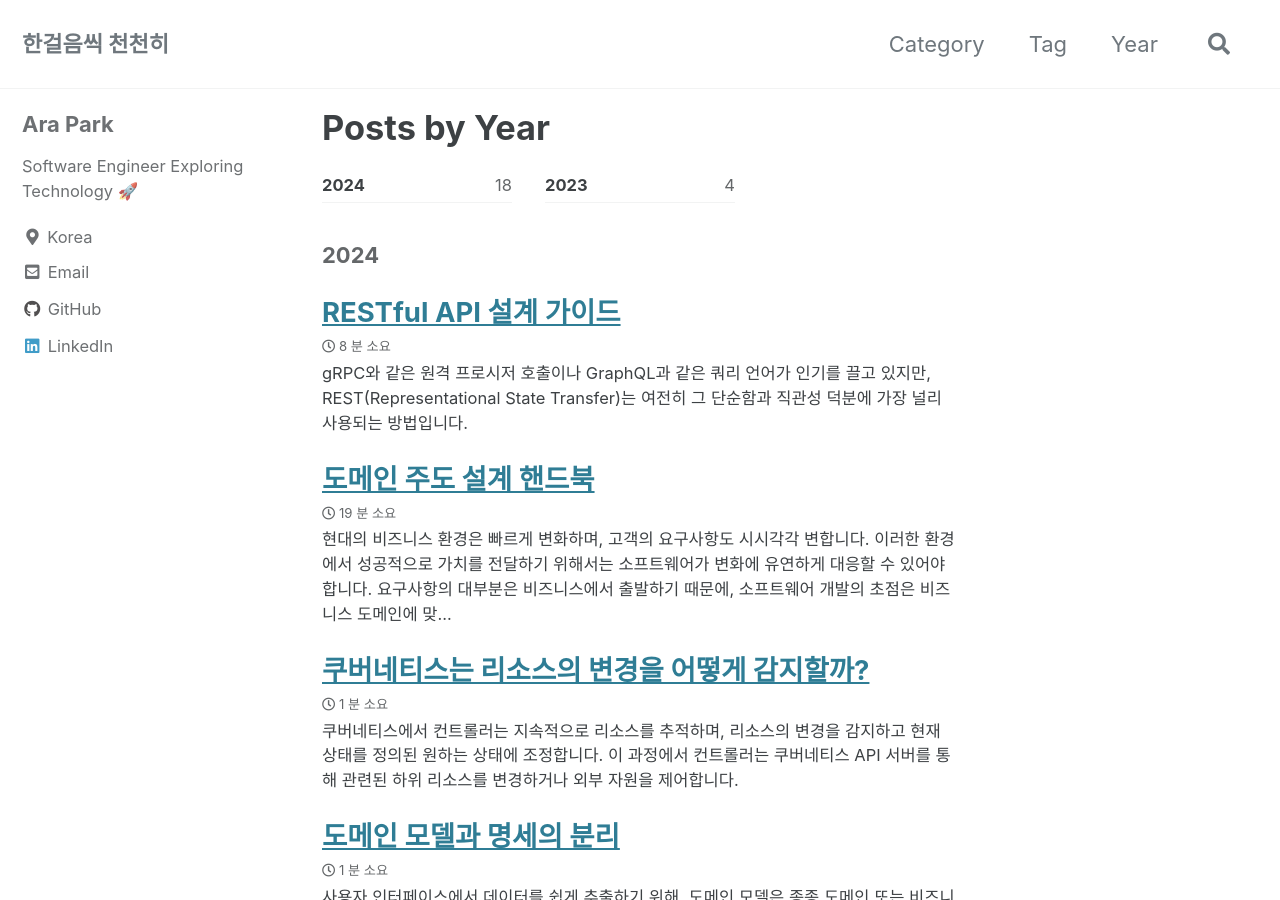
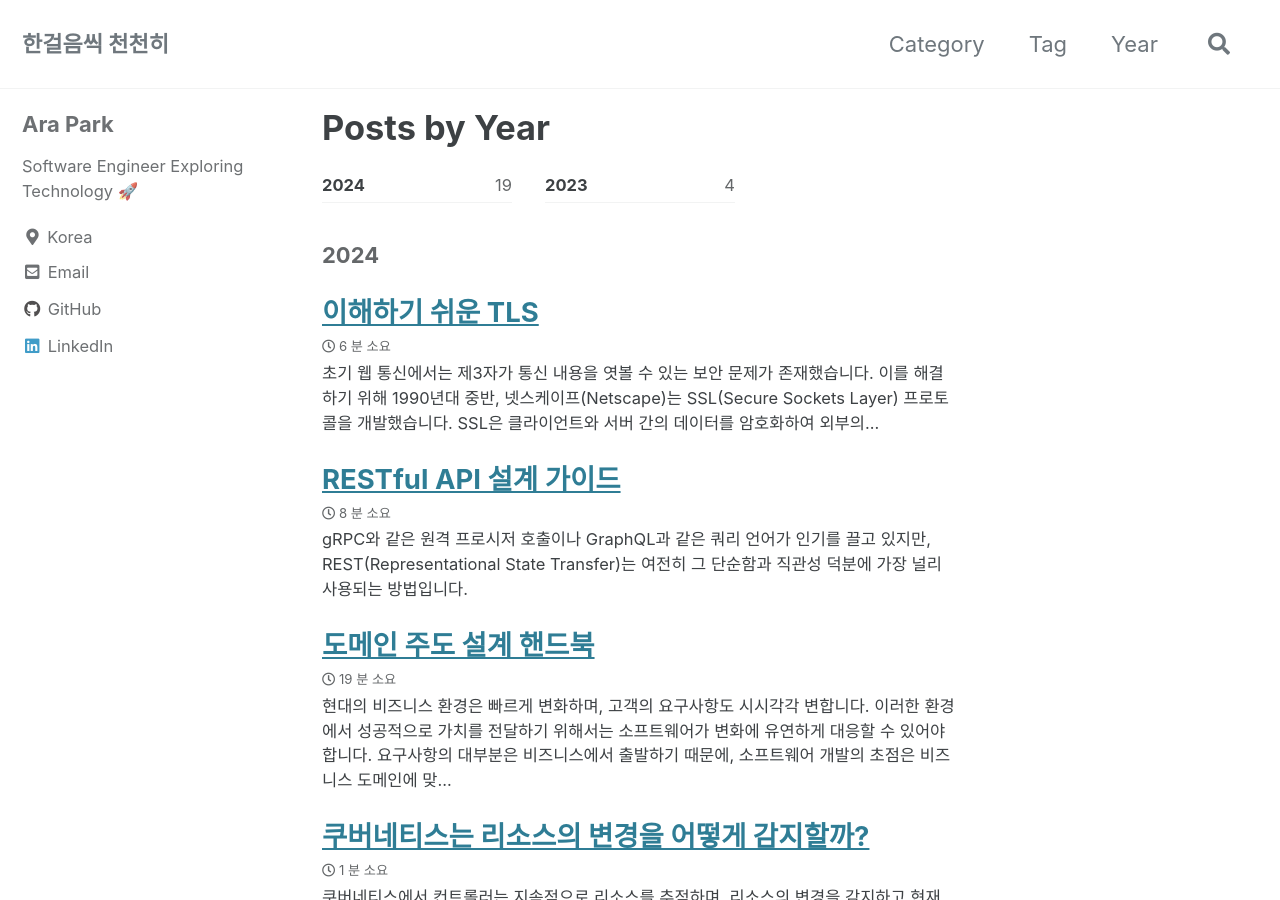
Before and after one commit to siyul-park/siyul-park.github.io, a Jekyll site: the page built from _pages/year-archive.md, in a window 1280 px wide and 900 px high. Built offline with Jekyll 4.4.1, drawn with Linux system fonts in a browser that asks for light colours; cached includes are drawn as plain includes; part of the change alters nothing that is shown.

Commit message:
docs: understanding-tls

````diff
--- /dev/null
+++ b/_posts/2024-09-18-understanding-tls.md
@@ -0,0 +1,172 @@
+---
+title: "이해하기 쉬운 TLS"
+date: 2024-09-18 12:00:00 +0900
+categories: "network"
+tags: ["network", "http"]
+---
+
+초기 웹 통신에서는 제3자가 통신 내용을 엿볼 수 있는 보안 문제가 존재했습니다. 이를 해결하기 위해 1990년대 중반, 넷스케이프(Netscape)는 **SSL**(Secure Sockets Layer) 프로토콜을 개발했습니다. SSL은 클라이언트와 서버 간의 데이터를 암호화하여 외부의 엿보기를 방지하며, **데이터 암호화**, **무결성 검증**, **양측의 신원 인증**을 통해 보안을 강화했습니다. 이로 인해 인터넷 뱅킹과 전자상거래에서 안전한 데이터 전송이 가능해졌습니다.
+
+하지만 시간이 지남에 따라 **SSL**의 보안 취약점이 드러났습니다. 이를 해결하기 위해 1999년에 **Tim Dierks**와 **Christopher Allen**은 **SSL 3.0**의 후속으로 **TLS**(Transport Layer Security) 1.0을 개발했습니다. **TLS**는 SSL의 후계자로서 더 강력한 보안 기능을 제공하며, SSL의 취약점을 보완하도록 설계되었습니다. 오늘날 **TLS**는 SSL과 호환되며 대부분의 현대 시스템에서 널리 사용되고 있습니다.
+
+**TLS**는 두 가지 주요 단계로 구성됩니다. 첫 번째는 **핸드셰이크(Handshake)** 단계로, 클라이언트와 서버가 **프로토콜 버전**과 **암호화 키**를 교환하고, 서로의 신원을 확인합니다. 두 번째는 **암호화된 데이터 전송** 단계로, 애플리케이션 데이터가 암호화되어 안전하게 통신이 이루어집니다.
+
+## 핸드셰이크 (Handshake)
+
+TLS 핸드셰이크는 클라이언트와 서버 간에 안전한 통신을 설정하기 위한 과정으로, 세션의 암호화 매개변수를 설정하고 TLS 레코드 계층을 통해 안전한 연결을 수립하는 역할을 합니다.
+
+```
+Client                                               Server
+
+ClientHello                  -------->
+                                              ServerHello
+                                             Certificate*
+                                       ServerKeyExchange*
+                                      CertificateRequest*
+                           <--------      ServerHelloDone
+Certificate*
+ClientKeyExchange
+CertificateVerify*
+[ChangeCipherSpec]
+Finished                     -------->
+                                       [ChangeCipherSpec]
+                           <--------             Finished
+Application Data             <------->     Application Data
+```
+
+### ClientHello
+
+TLS 핸드셰이크는 클라이언트가 `ClientHello` 메시지를 서버에 전송하면서 시작됩니다. 이 메시지에는 다음 정보가 포함됩니다:
+
+- **TLS 프로토콜 버전**: 클라이언트가 지원하는 TLS 버전. 예를 들어, TLS 1.2 또는 TLS 1.3.
+- **암호화 스위트**: 클라이언트가 지원하는 암호화 알고리즘의 목록. 예를 들어, `ECDHE-RSA-AES256-GCM-SHA384`.
+- **압축 방법**: 데이터 압축 방식을 명시. TLS 1.3에서는 압축이 비활성화됨.
+- **랜덤 값**: 클라이언트가 생성한 임의 데이터로, 핸드셰이크의 보안성을 높이는 데 사용됩니다.
+
+암호화 스위트의 조합은 세션의 보안성을 결정하는 중요한 요소입니다. 다음은 자주 사용되는 알고리즘의 설명입니다:
+
+- **ECDHE (Elliptic Curve Diffie-Hellman Ephemeral)**: 대칭 키를 안전하게 교환하는 알고리즘으로, 각 세션에서 새로운 키를 생성해 보안을 강화합니다.
+- **RSA**: 인증서 서명과 키 교환에 사용되는 비대칭 암호화 알고리즘.
+- **AES_256_GCM**: 256비트 키를 사용하는 대칭 암호화 알고리즘으로, GCM 모드를 통해 데이터의 기밀성을 보장합니다.
+- **SHA384**: 메시지 무결성을 확인하기 위한 해시 함수.
+
+특히 **ECDHE (Elliptic Curve Diffie-Hellman Ephemeral)** 알고리즘은 **Diffie-Hellman** 알고리즘을 기반으로 타원 곡선 암호를 적용하여 매 세션마다 새로운 키를 생성하고 보안을 강화합니다. 이 방식은 비밀 정보를 직접 공유하지 않고도 동일한 공유 비밀 키를 생성할 수 있도록 합니다.
+
+- **공개 파라미터 설정**: 클라이언트와 서버는 공개적으로 사용할 타원 곡선을 선택합니다. 이 곡선의 방정식은 공개되지만, 곡선 자체는 안전하게 선택되어야 합니다.
+- **비밀 키 생성**: 클라이언트와 서버는 각각 개인 비밀 키를 생성합니다. 이 비밀 키는 각자만 알고 있는 값입니다.
+- **공개 키 생성 및 전송**: 클라이언트와 서버는 각자의 개인 비밀 키를 기반으로 공개 키를 생성하고, 이를 상대방에게 전송합니다. 공개 키는 다른 사람과 공유될 수 있지만, 비밀 키는 절대 공유되지 않습니다.
+- **공유 비밀 키 생성**: 클라이언트는 서버의 공개 키와 자신의 개인 비밀 키를 사용하여 공유 비밀 키를 계산합니다. 서버는 클라이언트의 공개 키와 자신의 개인 비밀 키를 사용하여 동일한 공유 비밀 키를 계산합니다. 이렇게 두 당사자는 서로 다른 방식으로 동일한 공유 비밀 키를 생성할 수 있습니다.
+- **암호화 및 통신**: 생성된 공유 비밀 키를 사용하여 암호화된 통신을 진행합니다. 이 키는 암호화와 복호화 과정에서 사용되며, 두 당사자만 알고 있는 비밀 값이 됩니다.
+
+또한 `ClientHello` 메시지에는 몇 가지 확장 기능이 포함될 수 있습니다:
+
+- **SNI (Server Name Indication)**: 클라이언트가 요청하는 서버의 도메인 이름을 포함하여 서버가 적절한 인증서를 선택할 수 있게 합니다. 이는 여러 도메인을 하나의 IP 주소에서 호스팅할 때 유용합니다.
+- **ALPN (Application Layer Protocol Negotiation)**: TLS 핸드셰이크 중 클라이언트와 서버가 사용하려는 애플리케이션 계층 프로토콜을 협상할 수 있게 해줍니다. 클라이언트가 지원하는 프로토콜 목록을 제공하면, 서버는 적합한 프로토콜을 선택하여 응답합니다.
+
+### ServerHello
+
+서버는 클라이언트의 `ClientHello` 메시지에 대한 응답으로 `ServerHello` 메시지를 전송합니다. 이 메시지에는 다음 정보가 포함됩니다:
+
+- **협상된 TLS 프로토콜 버전**: 서버가 지원하는 가장 높은 버전의 TLS.
+- **선택된 암호화 스위트**: 클라이언트가 제안한 목록 중 서버가 선택한 암호화 알고리즘 조합.
+- **압축 방법**: 서버가 사용할 데이터 압축 방식.
+- **서버 랜덤 값**: 서버가 생성한 랜덤 데이터로, 핸드셰이크 과정에서 보안성을 높이는 데 사용됩니다.
+
+이 단계에서 서버는 선택된 암호화 매개변수를 설정하고, 이후 클라이언트와의 안전한 데이터 전송을 준비합니다.
+
+### Certificate
+
+서버는 `Certificate` 메시지를 통해 클라이언트에게 자신을 증명하는 인증서를 전송합니다. 이 인증서는 **X.509 표준**을 따르며, 서버의 공개 키와 신원 정보를 포함합니다. 이를 통해 클라이언트는 서버가 신뢰할 수 있는지 검증할 수 있습니다. 인증서는 신뢰할 수 있는 인증 기관(CA)에 의해 서명되어, 그 진위성과 무결성을 보장합니다.
+
+X.509 인증서의 주요 구성 요소는 다음과 같습니다:
+
+```text
+Certificate
+  - Version: 인증서의 버전
+  - Serial Number: CA가 할당한 고유 번호
+  - Algorithm Identifier: 서명에 사용된 알고리즘 식별자
+  - Signature: 인증서의 디지털 서명
+  - Issuer: 인증서 발급자(CA)
+  - Validity: 인증서의 유효 기간
+    - Not Before: 유효 기간 시작 날짜
+    - Not After: 유효 기간 종료 날짜
+  - Subject: 인증서 소유자
+    - Subject Public Key Info: 공개 키 정보
+    - Public Key Algorithm: 사용된 공개 키 알고리즘
+  - Subject Public Key: 소유자의 공개 키
+  - Issuer Unique Identifier (Optional): 발급자의 고유 식별자
+  - Subject Unique Identifier (Optional): 소유자의 고유 식별자
+  - Extensions (Optional): 확장 정보 (예: SAN, Key Usage 등)
+Certificate Signature Algorithm: 서명에 사용된 알고리즘
+Certificate Signature: 서명 데이터
+```
+
+인증 기관(CA)은 서버 인증서를 발급할 때, 인증서 내용에 디지털 서명을 추가하여 이를 보장합니다. 이 서명은 **PKCS#1 v1.5 패딩**과 같은 알고리즘을 사용하여 데이터를 암호화합니다. 인증서에는 도메인 이름이 **Subject** 필드에 명시되며, **SAN (Subject Alternative Name)** 확장을 통해 여러 도메인을 인증할 수 있습니다.
+
+인증 체계는 계층적으로 구성되며, 가장 상위에는 **Root CA**가 있습니다. Root CA는 자기 서명(self-signed)된 인증서를 보유하고 있으며, 그 하위에 위치한 **Intermediate CA**에게 인증서를 발급합니다. 이로 인해 신뢰의 연쇄(trust chain)가 형성되며, 최종적으로 서버 또는 클라이언트에 도달하게 됩니다.
+
+- **Root CA**: 신뢰 체계의 최상위에 있는 기관으로, 자기 서명된 인증서를 발급합니다.
+- **Intermediate CA**: Root CA의인증을 받은 후 인증서를 발급할 수 있는 기관입니다.
+- **Server CA**: 실제 서버에 인증서를 발급하여 통신 보안을 제공합니다.
+
+### ServerKeyExchange
+
+서버는 `ServerKeyExchange` 메시지를 전송하여 클라이언트와 공유할 수 있는 키를 교환합니다. 이 메시지에는 다음 정보가 포함됩니다:
+
+- **서버의 공개 키**: 서버가 사용하는 공개 키, 클라이언트가 암호화된 정보를 서버에 전송할 때 사용됩니다.
+- **DH 파라미터**: Diffie-Hellman 키 교환을 위한 파라미터. 이는 클라이언트와 서버 간의 암호화된 키를 생성하는 데 사용됩니다.
+
+### CertificateRequest
+
+서버는 클라이언트의 인증서를 요청할 수 있습니다. 이 메시지에는 다음 정보가 포함됩니다:
+
+- **요청하는 인증서 유형**: 클라이언트 인증에 사용될 인증서의 유형.
+- **인증 기관 목록**: 클라이언트가 제공해야 하는 인증서가 발급된 인증 기관의 목록.
+
+클라이언트 인증은 서버가 클라이언트를 신뢰할 수 있는지 확인하기 위해 사용됩니다. 클라이언트 인증서를 통해 클라이언트는 자신의 신원을 증명할 수 있습니다.
+
+### ServerHelloDone
+
+서버는 `ServerHelloDone` 메시지를 전송하여 클라이언트의 응답을 기다립니다. 이 메시지는 서버가 핸드셰이크 과정의 초기 단계를 완료했음을 나타냅니다.
+
+### Certificate
+
+클라이언트는 서버와의 통신을 위한 **인증서**를 전송합니다. 클라이언트 인증서는 클라이언트가 서버에 제공할 신뢰할 수 있는 증명서를 의미합니다.
+
+### ClientKeyExchange
+
+클라이언트는 `ClientKeyExchange` 메시지를 전송하여 서버와 공유할 비밀 키를 전달합니다. 이 메시지에는 클라이언트가 생성한 **프리마스터 시크릿(Pre-Master Secret)**이 포함됩니다. 이 비밀 키는 세션의 암호화 키를 생성하는 데 사용됩니다.
+
+### CertificateVerify
+
+클라이언트는 `CertificateVerify` 메시지를 전송하여 클라이언트 인증서가 유효함을 증명합니다. 이 메시지에는 클라이언트 인증서의 서명이 포함되며, 서버는 이를 통해 클라이언트의 인증서를 검증합니다.
+
+### ChangeCipherSpec
+
+클라이언트와 서버는 `ChangeCipherSpec` 메시지를 전송하여 암호화 매개변수를 변경합니다. 이 메시지는 새로운 암호화 키와 매개변수를 적용할 준비가 되었음을 나타냅니다.
+
+### Finished
+
+클라이언트와 서버는 `Finished` 메시지를 전송하여 핸드셰이크가 완료되었음을 알립니다. 이 메시지는 핸드셰이크 과정에서 교환된 모든 정보가 무결성을 유지하고 있음을 확인하는 역할을 합니다.
+
+## 암호화된 데이터 전송
+
+핸드셰이크가 완료된 후, 클라이언트와 서버는 암호화된 데이터 전송을 시작합니다. TLS는 **TLS 레코드 계층**을 통해 애플리케이션 데이터를 안전하게 암호화합니다.
+
+### 레코드 계층 (Record Layer)
+
+레코드 계층은 암호화된 데이터의 전송을 담당합니다. 이 계층은 전송할 데이터가 적절히 암호화되어 송신되도록 보장하며, 수신된 데이터는 복호화하여 애플리케이션이 처리할 수 있도록 합니다. 레코드 계층의 주요 역할은 다음과 같습니다:
+
+- **데이터 분할 및 재조합**: 애플리케이션 데이터는 TLS 레코드 계층에서 일정 크기로 분할되며, 수신 측에서는 이를 재조합하여 처리합니다.
+- **암호화 및 복호화**: 데이터를 송신하기 전에 암호화하고, 수신 측에서는 이를 복호화하여 처리합니다.
+- **무결성 검증**: 데이터의 무결성을 확인하기 위해 메시지 인증 코드(MAC)를 사용합니다. 이를 통해 데이터 전송 중 변경되거나 손상된 경우 이를 감지할 수 있습니다.
+
+레코드 계층은 애플리케이션 데이터를 다음 단계로 전달하기 전에 적절하게 암호화하고 무결성을 검증합니다.
+
+TLS는 각 레코드에 **헤더**를 추가하여 데이터 전송 중 오류나 손상을 감지하며, **HMAC** (Hash-based Message Authentication Code)을 사용하여 데이터 무결성을 검증합니다. 송신자는 수신자와 합의한 해시 함수를 이용하여 해시 값을 생성하고, 이를 메시지에 추가하여 전송합니다. 수신자는 메시지와 해시 값을 분리하여, 데이터가 손상되지 않았는지 확인합니다.
+
+## 참고 문서
+
+- [RFC 5246 - The Transport Layer Security](https://datatracker.ietf.org/doc/html/rfc5246)
+- [X.509](https://ko.wikipedia.org/wiki/X.509)
+- [Luavis' Dev Story - 알아두면 쓸데없는 신비한 TLS](https://luavis.me/server/tls-101)
````
Also changed, not shown: _posts/2024-09-08-restful-api-design-guide.md (line endings or trailing spaces).
